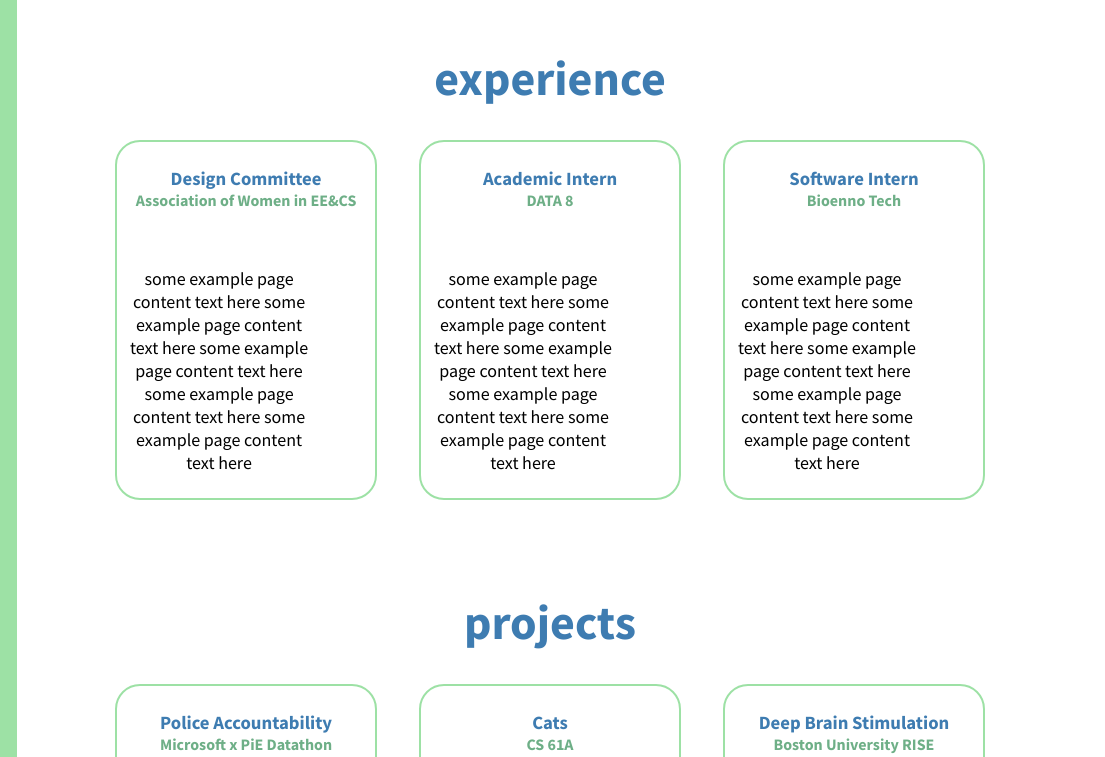
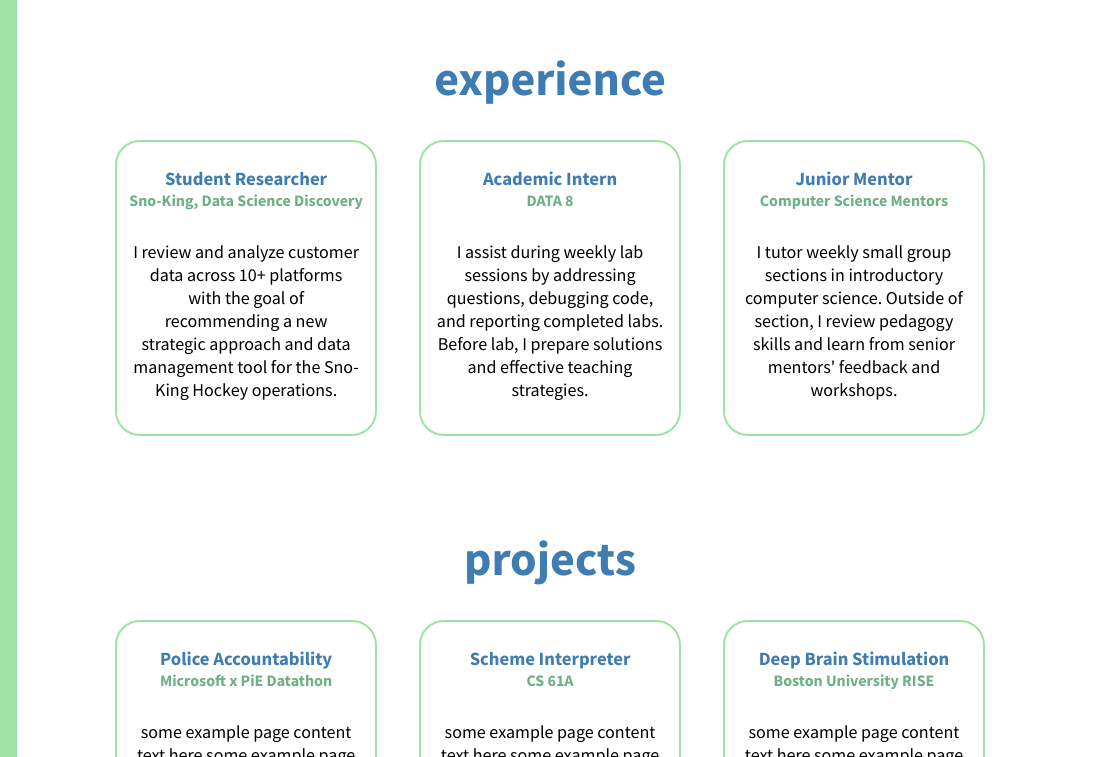
Before and after one commit to jesslin02/jesslin02.github.io, a plain HTML site: page work.html in a window 1280 px wide. Shown: the top 757 px of the page, 175-1280 px from the left. Drawn offline with Linux system fonts and the light colour scheme.

Commit message:
updated work page

```diff
--- a/style/style.css
+++ b/style/style.css
@@ -110,6 +110,7 @@ html, body {
 }
 
 .main h1{
+  text-align: center;
   font-size: xxx-large;
 	color: #3e7cb1;
 }
--- a/style/work.css
+++ b/style/work.css
@@ -27,5 +27,9 @@
 	max-width: 300px;
 }
 
+.card p {
+	padding: 0.5em;
+}
+
 #proj1 {
 }
--- a/work.html
+++ b/work.html
@@ -32,19 +32,19 @@
   <div class="main">
     <h1>experience</h1>
     <div class="card" id="work1">
-      <h3>Design Committee</h3>
-      <h4>Association of Women in EE&CS</h4>
-      <p>some example page content text here some example page content text here some example page content text here some example page content text here some example page content text here </p>
+      <h3>Student Researcher</h3>
+      <h4>Sno-King, Data Science Discovery</h4>
+      <p>I review and analyze customer data across 10+ platforms with the goal of recommending a new strategic approach and data management tool for the Sno-King Hockey operations.</p>
     </div>
     <div class="card" id="work2">
       <h3>Academic Intern</h3>
       <h4>DATA 8</h4>
-      <p>some example page content text here some example page content text here some example page content text here some example page content text here some example page content text here </p>
+      <p>I assist during weekly lab sessions by addressing questions, debugging code, and reporting completed labs. Before lab, I prepare solutions and effective teaching strategies.</p>
     </div>
     <div class="card" id="work3">
-      <h3>Software Intern</h3>
-      <h4>Bioenno Tech</h4>
-      <p>some example page content text here some example page content text here some example page content text here some example page content text here some example page content text here </p>
+      <h3>Junior Mentor</h3>
+      <h4>Computer Science Mentors</h4>
+      <p>I tutor weekly small group sections in introductory computer science. Outside of section, I review pedagogy skills and learn from senior mentors' feedback and workshops.</p>
     </div>
 
 
@@ -55,7 +55,7 @@
       <p>some example page content text here some example page content text here some example page content text here some example page content text here some example page content text here </p>
     </div>
     <div class="card" id="proj2">
-      <h3>Cats</h3>
+      <h3>Scheme Interpreter</h3>
       <h4>CS 61A</h4>
       <p>some example page content text here some example page content text here some example page content text here some example page content text here some example page content text here </p>
     </div>
```
